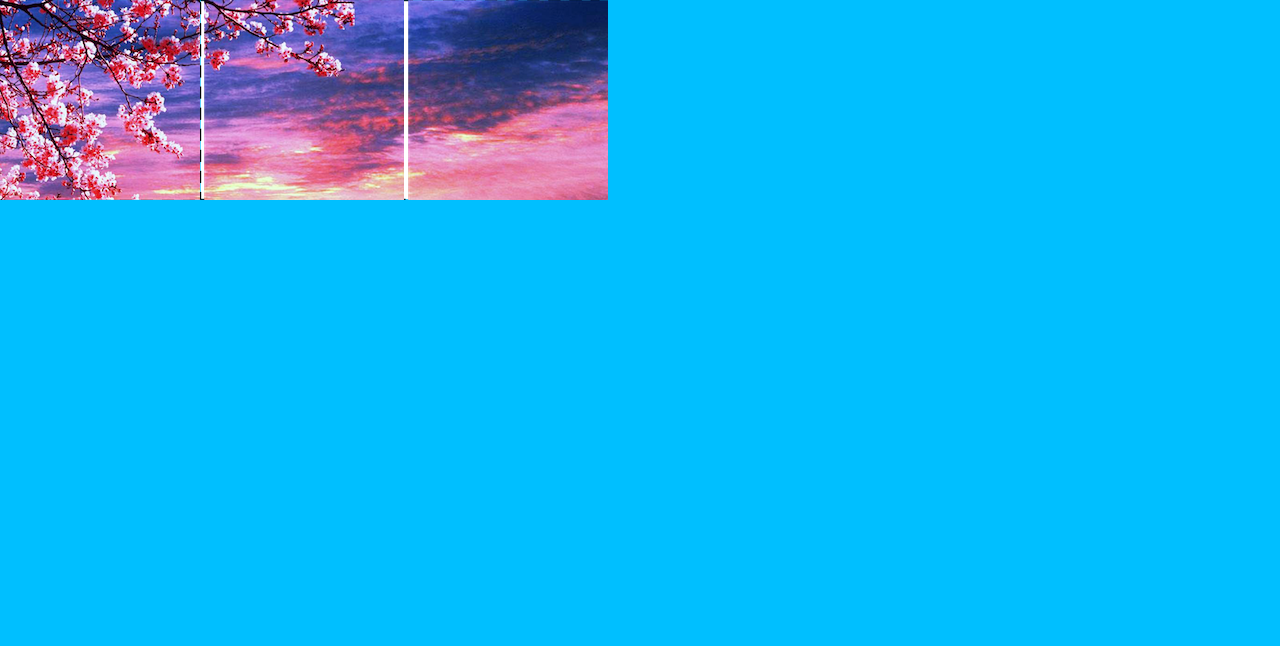
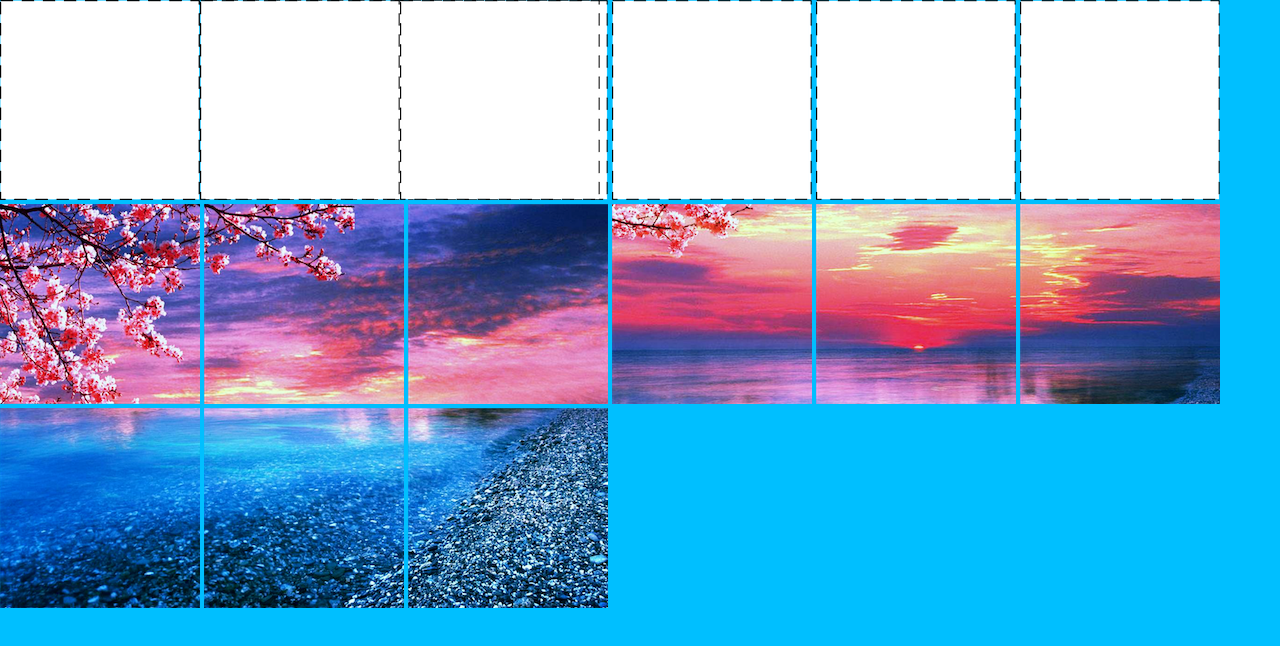
Before and after one commit to koketsosefefe-ITVarsity/Module-4-Assessment-2, a plain HTML site: page index.html in a window 1280 px wide. Drawn offline with Linux system fonts and the light colour scheme.

Commit message:
updates index

```diff
--- a/index.html
+++ b/index.html
@@ -8,11 +8,22 @@
         <img src="images/puzzle-grid.png" class="puzzle-grid-drop" id="grid1-1"/>
         <img src="images/puzzle-grid.png" class="puzzle-grid-drop" id="grid1-2"/>
         <img src="images/puzzle-grid.png" class="puzzle-grid-drop" id="grid1-3"/>
-
+        <img src="images/puzzle-grid.png" class="puzzle-grid-drop" id="grid2-1"/>
+        <img src="images/puzzle-grid.png" class="puzzle-grid-drop" id="grid2-2"/>
+        <img src="images/puzzle-grid.png" class="puzzle-grid-drop" id="grid2-3"/>
+        <img src="images/puzzle-grid.png" class="puzzle-grid-drop" id="grid3-1"/>
+        <img src="images/puzzle-grid.png" class="puzzle-grid-drop" id="grid3-2"/>
+        <img src="images/puzzle-grid.png" class="puzzle-grid-drop" id="grid3-3"/>
 
         <img src="images/img1-1.png" id="img1-1-draggable"/>
         <img src="images/img1-2.png" id="img1-2-draggable"/>
         <img src="images/img1-3.png" id="img1-3-draggable"/>
+        <img src="images/img2-1.png" id="img2-1-draggable"/>
+        <img src="images/img2-2.png" id="img2-2-draggable"/>
+        <img src="images/img2-3.png" id="img2-3-draggable"/>
+        <img src="images/img3-1.png" id="img3-1-draggable"/>
+        <img src="images/img3-2.png" id="img3-2-draggable"/>
+        <img src="images/img3-3.png" id="img3-3-draggable"/>
 
     </body>
 </html>
```
